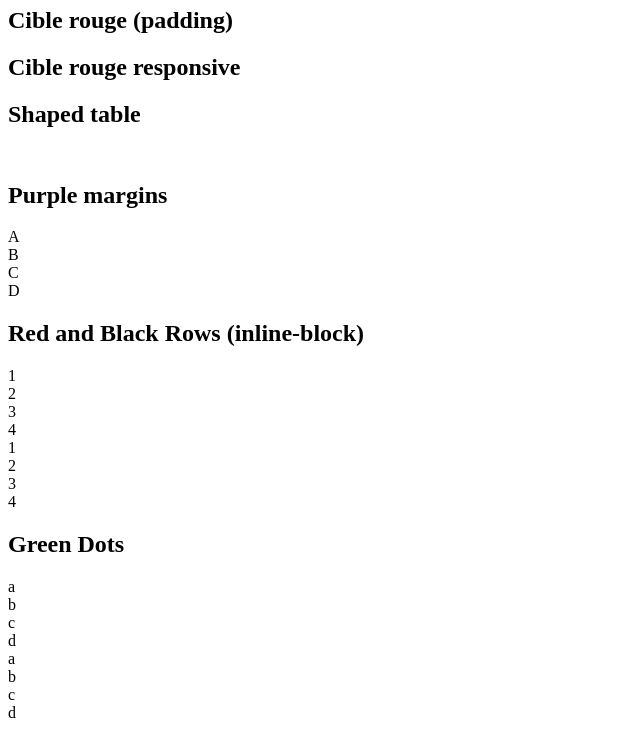
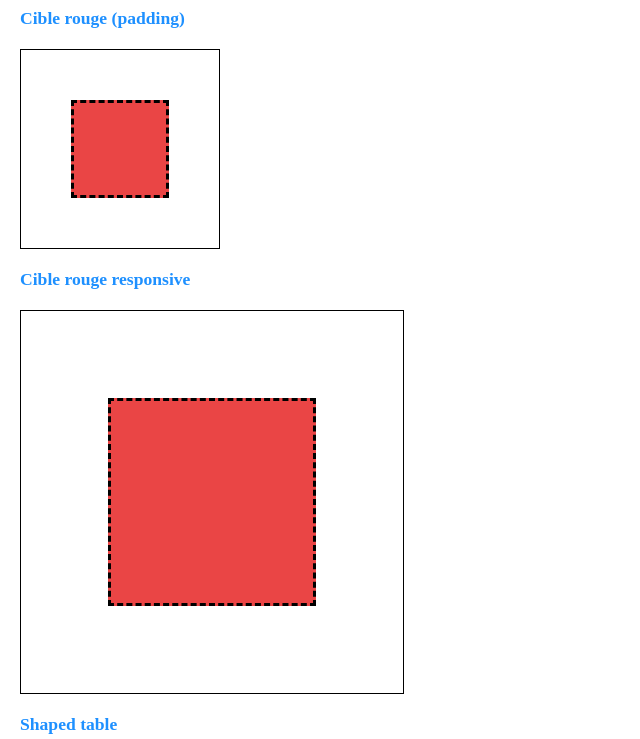
Before and after one commit to lauriehrd/TP-1, a plain HTML site: page 2_css/2_session_1/index.html in a window 1280 px wide. Shown: the part 73-812 px from the top of the page, without its empty margins (0-640 px from the left). Drawn offline with Linux system fonts and the light colour scheme.

Commit message:
petite correction de lien css sur session 1 css

```diff
--- a/2_css/2_session_1/index.html
+++ b/2_css/2_session_1/index.html
@@ -3,7 +3,7 @@
 <head>
     <meta charset="UTF-8">
     <title>CSS - Session 1</title>
-    <link rel="stylesheet" href="corrections.css">
+    <link rel="stylesheet" href="styles.css">
 </head>
 <body>
     <h1 class="title">CSS - Session 1</h1>
```
Also changed, not shown: 3_js/0_entrainement_1/app.js (+8 -1 lines), 3_js/0_entrainement_1/index.html (+1 -1 lines).
